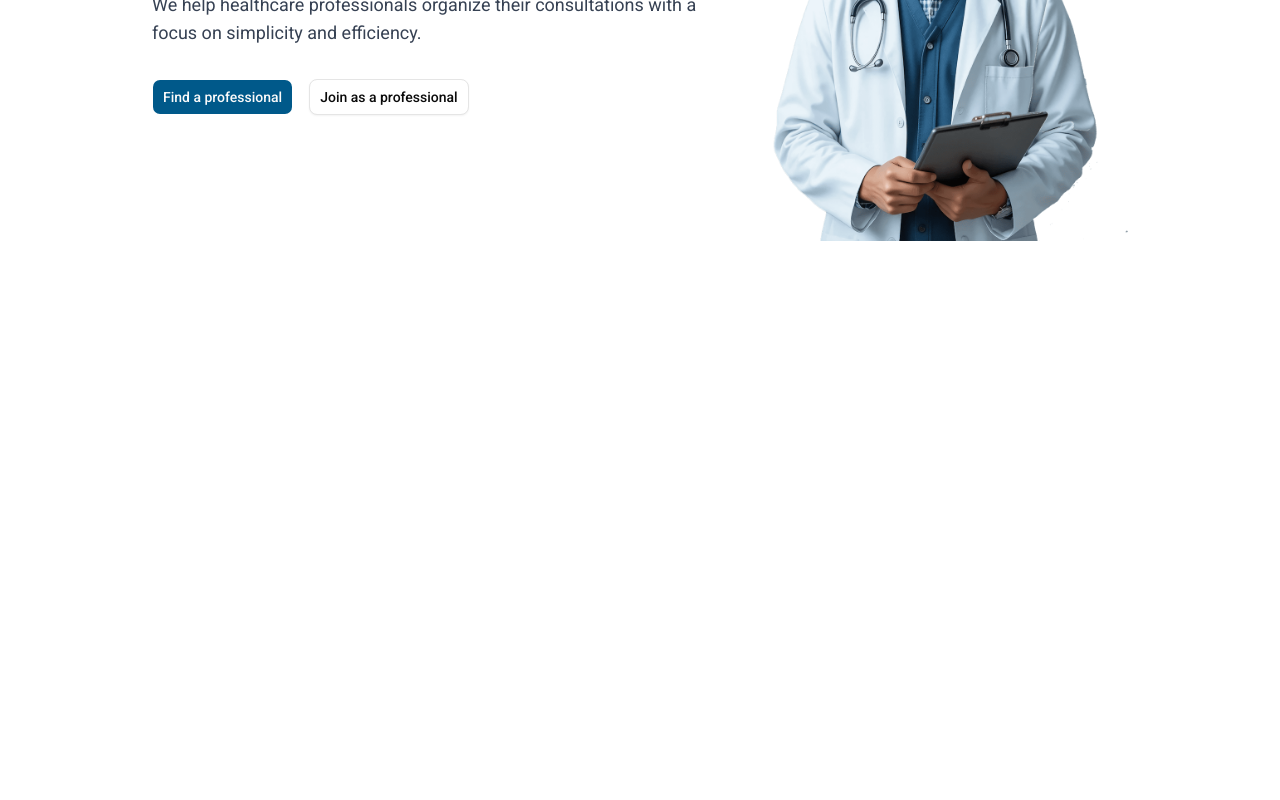
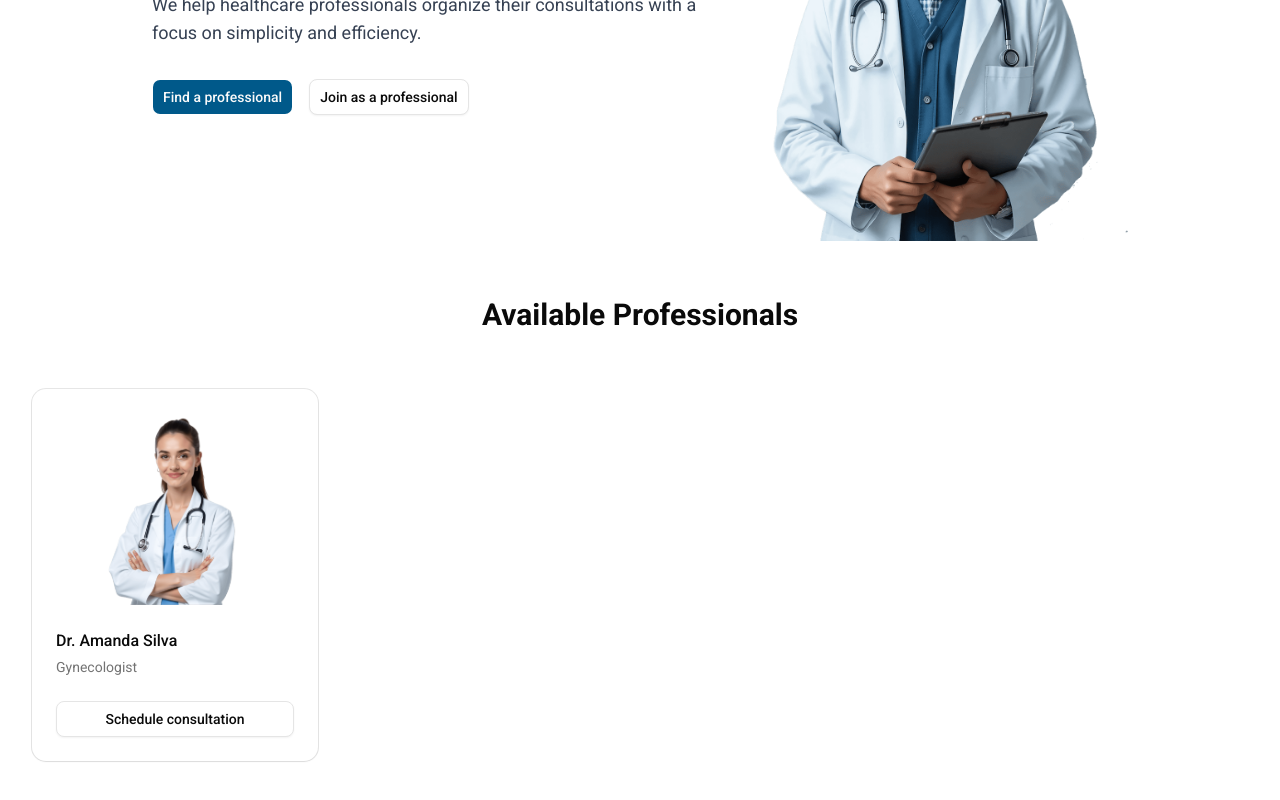
Before and after one commit to priscillahaibara/clinic-flow, a Next.js app: page / in a window 1280 px wide. Shown: the part 374-1174 px from the top of the page. Before the commit the page ends 800 px from the top, so only its background shows below. Built offline with nearby package versions, Linux system fonts and the light colour scheme.

Commit message:
feat: add professionals section with static card

```diff
--- a/src/app/(public)/page.tsx
+++ b/src/app/(public)/page.tsx
@@ -1,11 +1,13 @@
 import { Header } from "@/components/layout/Header";
 import { Hero } from "@/components/layout/Hero";
+import { Professionals } from "@/components/layout/Professionals";
 
 export default function Home() {
   return (
     <div className="min-h-screen">
       <Header />
       <Hero />
+      <Professionals />
     </div>
   );
 }
--- a/src/components/layout/Hero.tsx
+++ b/src/components/layout/Hero.tsx
@@ -3,7 +3,7 @@
 
 export function Hero() {
   return (
-    <section className="bg-white pt-24">
+    <section className="bg-white pt-24 pb-14 md:pb-0">
       <div className="mx-auto max-w-7xl px-4 sm:px-6 lg:px-8">
         <div className="flex flex-col items-center justify-center md:flex-row">
           <article className="max-w-xl">
@@ -21,7 +21,7 @@
 
               <Button
                 variant="outline"
-                className="cursor-pointer hover:bg-gray-100"
+                className="cursor-pointer"
               >
                 Join as a professional
               </Button>
--- /dev/null
+++ b/src/components/layout/Professionals.tsx
@@ -0,0 +1,49 @@
+import {
+  Card,
+  CardDescription,
+  CardFooter,
+  CardHeader,
+  CardTitle,
+} from "@/components/ui/card";
+import Image from "next/image";
+import { Button } from "../ui/button";
+import Link from "next/link";
+
+export function Professionals() {
+  return (
+    <section className="bg-white py-14">
+      <div className="mx-auto max-w-7xl px-4 sm:px-6 lg:px-8">
+        <h2 className="mb-14 text-center text-3xl font-semibold">
+          Available Professionals
+        </h2>
+
+        <div className="grid grid-cols-1 gap-6 sm:grid-cols-2 lg:grid-cols-4">
+          <Card className="overflow-hidden">
+            <div className="relative h-48">
+              <Image
+                fill
+                src="/professionalImg.png"
+                alt="Professional photo"
+                className="object-contain"
+              />
+            </div>
+
+            <CardHeader>
+              <CardTitle>Dr. Amanda Silva</CardTitle>
+              <CardDescription>Gynecologist</CardDescription>
+            </CardHeader>
+            <CardFooter>
+              <Button
+                asChild
+                variant={"outline"}
+                className="w-full cursor-pointer"
+              >
+                <Link href="/professional/1">Schedule consultation</Link>
+              </Button>
+            </CardFooter>
+          </Card>
+        </div>
+      </div>
+    </section>
+  );
+}
--- /dev/null
+++ b/src/components/ui/card.tsx
@@ -0,0 +1,103 @@
+import * as React from "react"
+
+import { cn } from "@/lib/utils"
+
+function Card({
+  className,
+  size = "default",
+  ...props
+}: React.ComponentProps<"div"> & { size?: "default" | "sm" }) {
+  return (
+    <div
+      data-slot="card"
+      data-size={size}
+      className={cn(
+        "group/card flex flex-col gap-6 overflow-hidden rounded-xl bg-card py-6 text-sm text-card-foreground shadow-xs ring-1 ring-foreground/10 has-[>img:first-child]:pt-0 data-[size=sm]:gap-4 data-[size=sm]:py-4 *:[img:first-child]:rounded-t-xl *:[img:last-child]:rounded-b-xl",
+        className
+      )}
+      {...props}
+    />
+  )
+}
+
+function CardHeader({ className, ...props }: React.ComponentProps<"div">) {
+  return (
+    <div
+      data-slot="card-header"
+      className={cn(
+        "group/card-header @container/card-header grid auto-rows-min items-start gap-1 rounded-t-xl px-6 group-data-[size=sm]/card:px-4 has-data-[slot=card-action]:grid-cols-[1fr_auto] has-data-[slot=card-description]:grid-rows-[auto_auto] [.border-b]:pb-6 group-data-[size=sm]/card:[.border-b]:pb-4",
+        className
+      )}
+      {...props}
+    />
+  )
+}
+
+function CardTitle({ className, ...props }: React.ComponentProps<"div">) {
+  return (
+    <div
+      data-slot="card-title"
+      className={cn(
+        "text-base leading-normal font-medium group-data-[size=sm]/card:text-sm",
+        className
+      )}
+      {...props}
+    />
+  )
+}
+
+function CardDescription({ className, ...props }: React.ComponentProps<"div">) {
+  return (
+    <div
+      data-slot="card-description"
+      className={cn("text-sm text-muted-foreground", className)}
+      {...props}
+    />
+  )
+}
+
+function CardAction({ className, ...props }: React.ComponentProps<"div">) {
+  return (
+    <div
+      data-slot="card-action"
+      className={cn(
+        "col-start-2 row-span-2 row-start-1 self-start justify-self-end",
+        className
+      )}
+      {...props}
+    />
+  )
+}
+
+function CardContent({ className, ...props }: React.ComponentProps<"div">) {
+  return (
+    <div
+      data-slot="card-content"
+      className={cn("px-6 group-data-[size=sm]/card:px-4", className)}
+      {...props}
+    />
+  )
+}
+
+function CardFooter({ className, ...props }: React.ComponentProps<"div">) {
+  return (
+    <div
+      data-slot="card-footer"
+      className={cn(
+        "flex items-center rounded-b-xl px-6 group-data-[size=sm]/card:px-4 [.border-t]:pt-6 group-data-[size=sm]/card:[.border-t]:pt-4",
+        className
+      )}
+      {...props}
+    />
+  )
+}
+
+export {
+  Card,
+  CardHeader,
+  CardFooter,
+  CardTitle,
+  CardAction,
+  CardDescription,
+  CardContent,
+}
```
Also changed, not shown: public/professionalImg.png (added).
